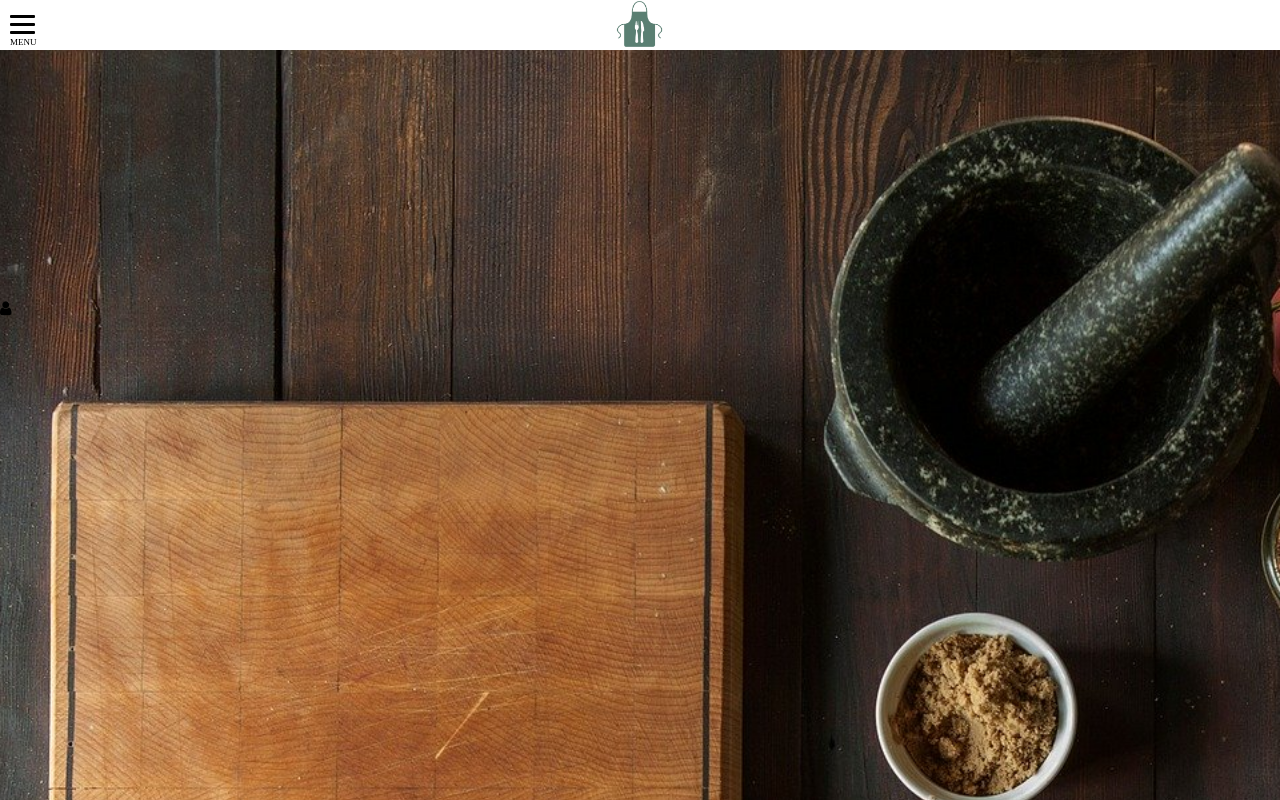
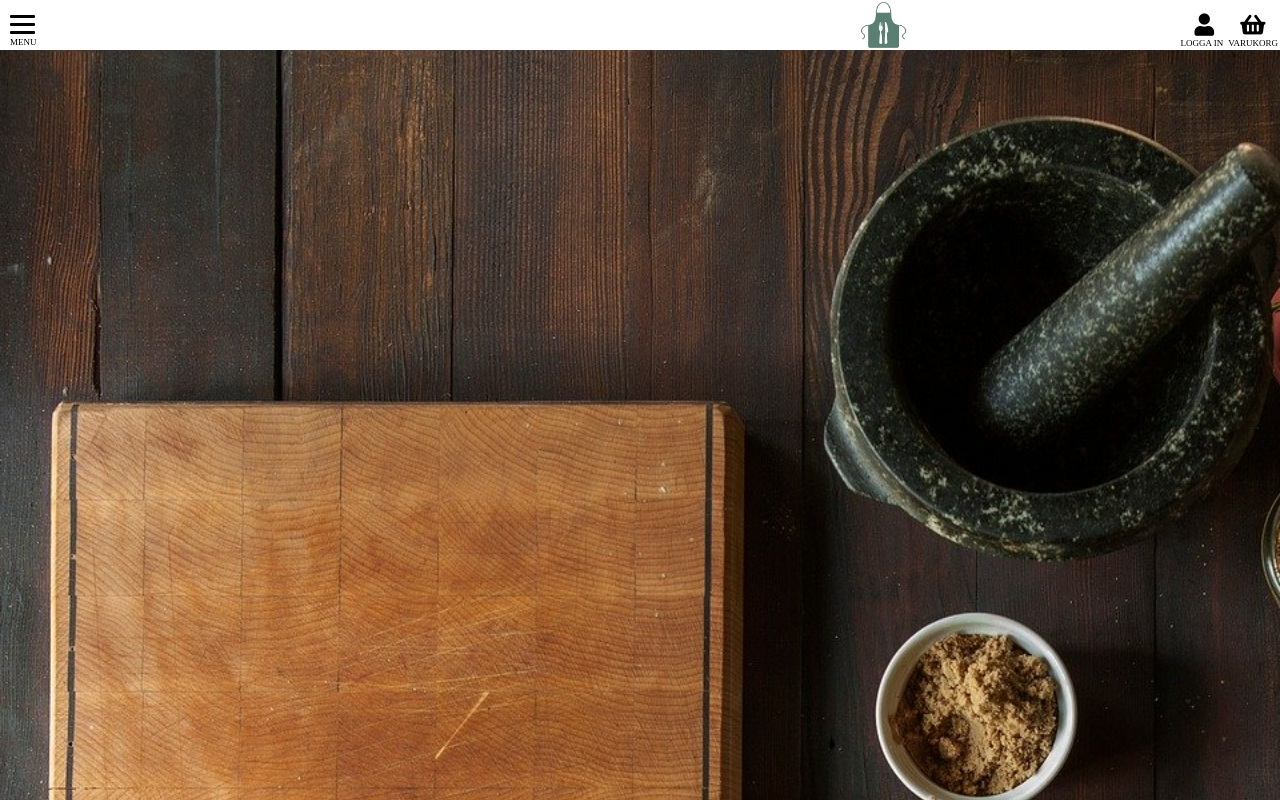
Before and after one commit to Alexduongs/Alexduongs.github.io, a plain HTML site: page index.html in a window 1280 px wide. Shown: the top 800 px of the page. Drawn offline with Linux system fonts and the light colour scheme.

Commit message:
added login and basket to header

```diff
--- a/css/common.css
+++ b/css/common.css
@@ -5,18 +5,17 @@
 
 .header {
     grid-area: header;
-    background-color: #;
     width: 100%;
     height: 50px;
-    display: block;
     position: fixed;
     background-color: white;
     display: flex;
-    justify-content: center;
+    justify-content: flex-end;
+    align-items: center;
+    flex-wrap: wrap;
 }
 
 .hamburgerlogo {
-	display:;
 	width: 150px;
 	height: 150px;
 	margin: -20px;
@@ -25,13 +24,32 @@
 .logohead {
 	width: 3em;
 	height: 3em;
+    margin-right: 22%;
 }
 
-i {
-	margin-top: 300px;
-	width: 20px;
-	height: 30px;
-    z-index: 99999;
+header i {
+    margin: 5px;
+    font-size: 1.4em;
+    /*margin-left: 75px;
+*/}
+
+header i:nth-child(2) {
+    margin-right: 21px;
+}
+
+p {
+    font-size: 9px;
+}
+
+header p {
+    align-self: flex-end;
+    margin-left: -90px;
+    margin-bottom: 2px;
+}
+
+header p:last-child {
+    margin-left: 5px;
+    margin-right: 2px;
 }
 
 /*Hamburger*/
@@ -70,7 +88,7 @@ input[type=checkbox] {
 .nav-toggle span:nth-child(1) {top: 5px;}
 .nav-toggle span:nth-child(2) {top: 10px;}
 .nav-toggle span:nth-child(3) {top: 15px;}
-.nav-toggle p {margin-top: 18px;font-size: 9px;}
+.text-menu {margin-top: 18px;}
 
 
 .menu {
--- a/css/startpage.css
+++ b/css/startpage.css
@@ -49,4 +49,5 @@ content section {
 .content-section-2 {
 	height: 200px;
 	background-color: #20452E;
+	margin-top: -5px;
 }
--- a/index.html
+++ b/index.html
@@ -6,7 +6,7 @@
 	<link rel="stylesheet" type="text/css" href="css/startpage.css">
 	<link rel="stylesheet" type="text/css" href="css/common.css">
 	<title>Home Page</title>
-	<link rel="stylesheet" href="https://cdnjs.cloudflare.com/ajax/libs/font-awesome/4.7.0/css/font-awesome.min.css">
+	<link href="https://use.fontawesome.com/releases/v5.0.1/css/all.css" rel="stylesheet">
 </head>
 <body>
 
@@ -16,9 +16,8 @@
             <span></span>
             <span></span>
             <span></span>
-            <p>MENU</p>
+            <p class="text-menu">MENU</p>
         </label>
-        <i class="fa fa-user"></i>
 		<nav class="menu">
 			<a href="#"><img class="hamburgerlogo" src="images/logo_tw.png"></a>
  			<a href="index.html">Hem</a>
@@ -29,6 +28,10 @@
     	</nav>
 		<header class="header">
 			<img src="images/logo_img_tw.png" alt="" class="logohead">
+			<i class="fas fa-user"></i>
+			<i class="fas fa-shopping-basket"></i>
+			<p>LOGGA IN</p>
+			<p>VARUKORG</p>
 		</header>
 		<content class="content">
 			<section class="content-section-1"><img class="startpage_img" src="images/home-phone.jpg"></section>
```
